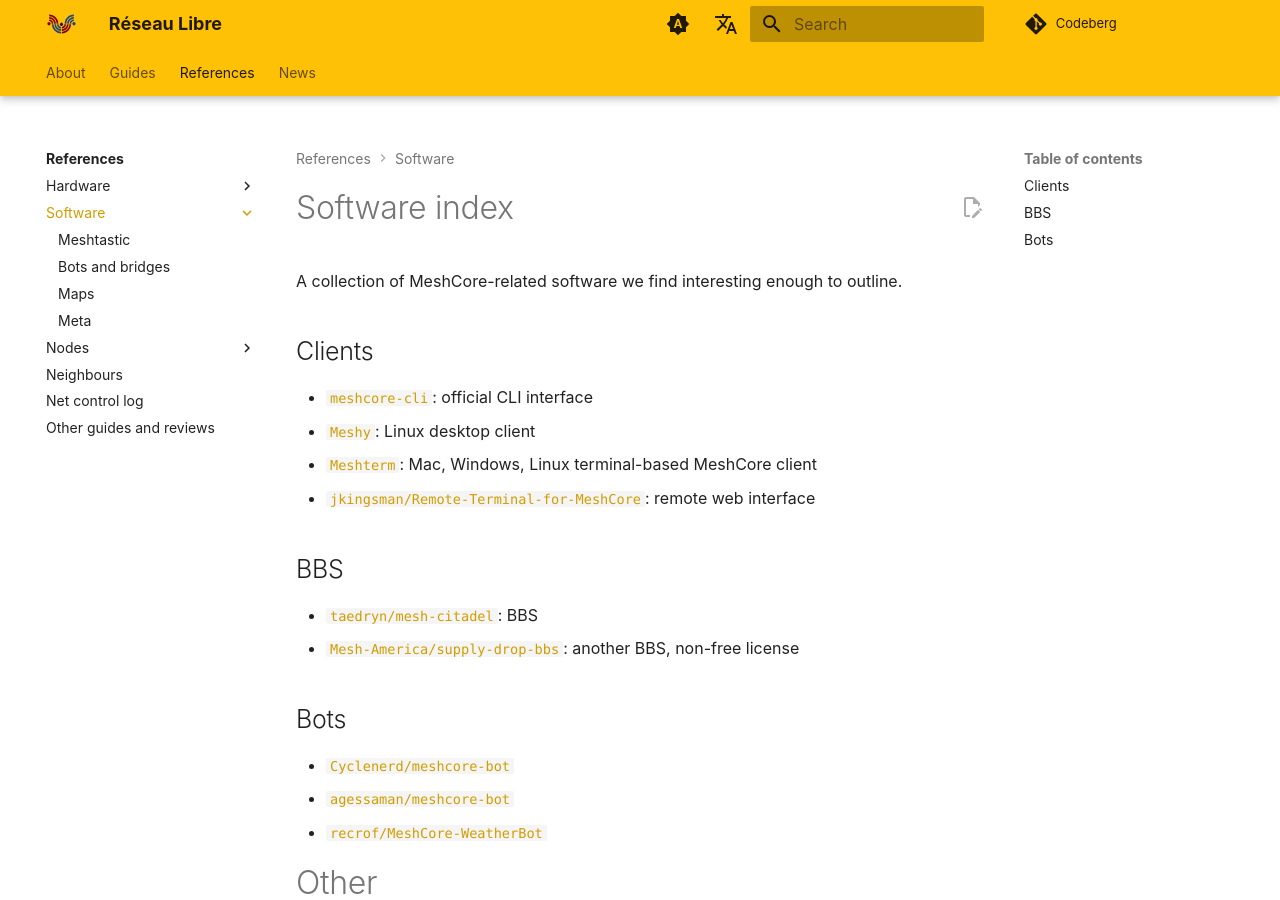
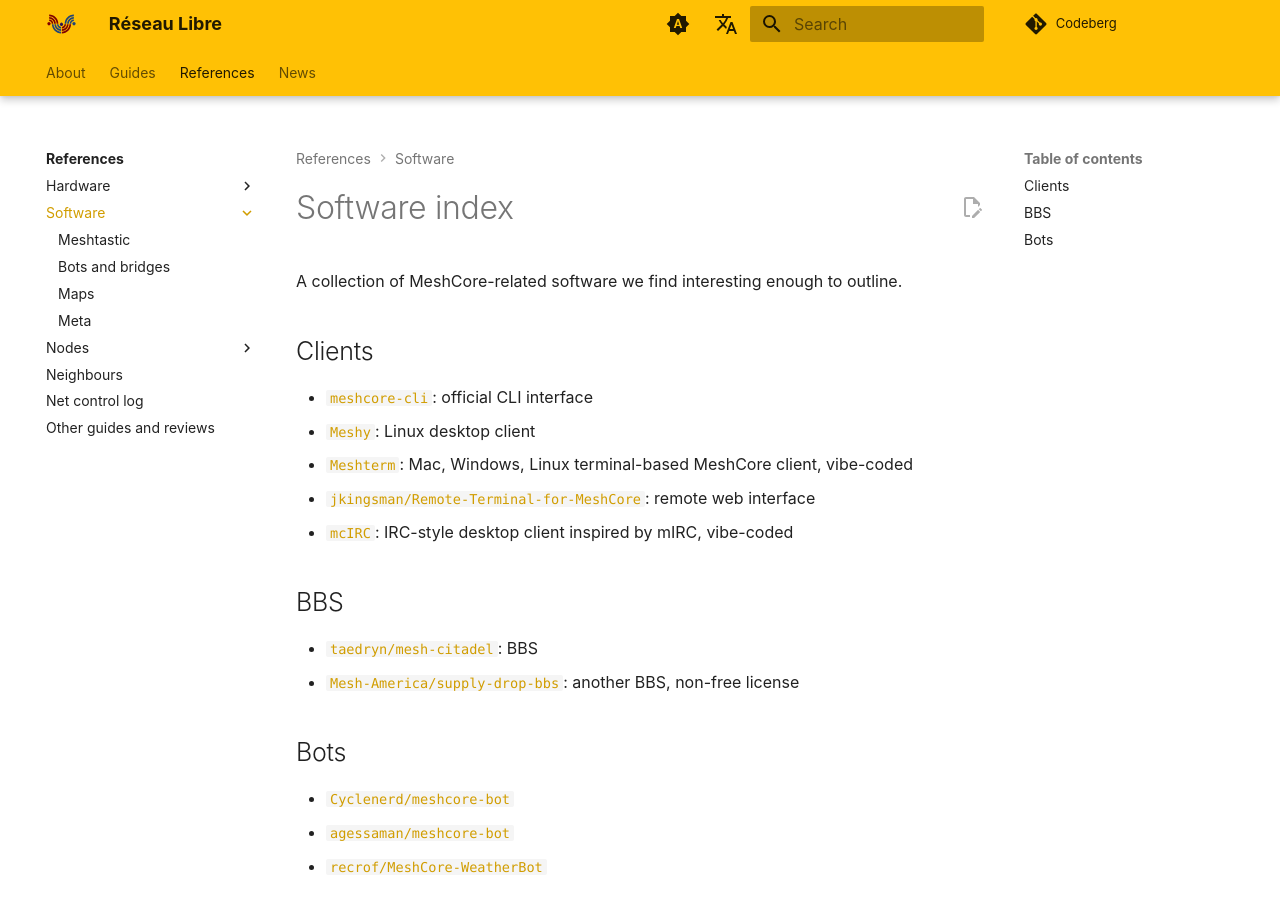
Before and after one commit to ReseauLibre/lora.reseaulibre.ca, an MkDocs documentation site: the page built from docs/references/software/index.md, in a window 1280 px wide and 900 px high. Built offline with MkDocs 1.6.1 and Material for MkDocs 9.7.7, drawn with Linux system fonts in a browser that asks for light colours; plug-ins that fetch from the network failed and are left out; comment, search, counter and statistics services are not loaded.

Commit message:
add mcIRC, clarify what's vibe-coded

```diff
--- a/docs/references/software/index.md
+++ b/docs/references/software/index.md
@@ -7,8 +7,10 @@
 
 - [`meshcore-cli`](https://github.com/meshcore-dev/meshcore-cli): official CLI interface
 - [`Meshy`](https://codeberg.org/sesivany/meshy): Linux desktop client
-- [`Meshterm`](https://meshterm.net/): Mac, Windows, Linux terminal-based MeshCore client
+- [`Meshterm`](https://meshterm.net/): Mac, Windows, Linux terminal-based MeshCore client,
+  vibe-coded
 - [`jkingsman/Remote-Terminal-for-MeshCore`](https://github.com/jkingsman/Remote-Terminal-for-MeshCore): remote web interface
+- [`mcIRC`](https://github.com/bclml/mcIRC): IRC-style desktop client inspired by mIRC, vibe-coded
 
 ## BBS
 
```
